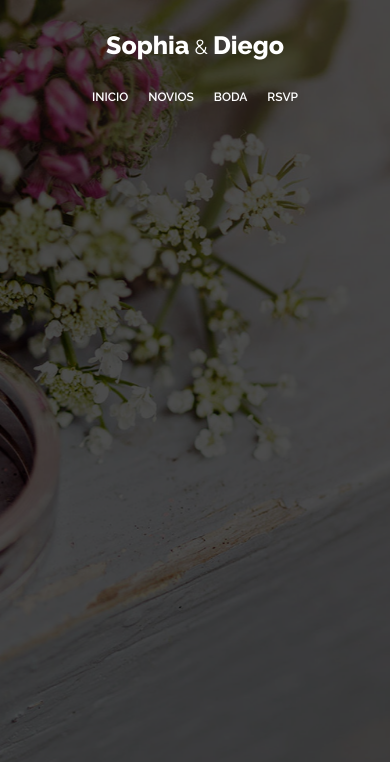
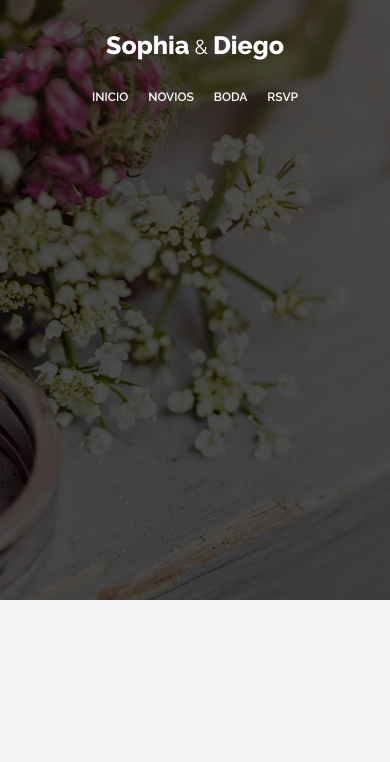
Before and after one commit to Jhoel24/invitacion_boda_2022, a React (Vite) app: page / in a window 390 px wide. Shown: the top 762 px of the page. Built offline with nearby package versions, Linux system fonts and the light colour scheme.

Commit message:
min-height resuelto

```diff
--- a/src/index.css
+++ b/src/index.css
@@ -46,6 +46,12 @@ html {
   background-attachment: fixed;
 }
 
+@media (max-width: 800px){
+  .contenido-banner {
+    min-height: 600px;
+  }
+}
+
 .fondo-banner {
   position: absolute;
   height: 100%;
```
